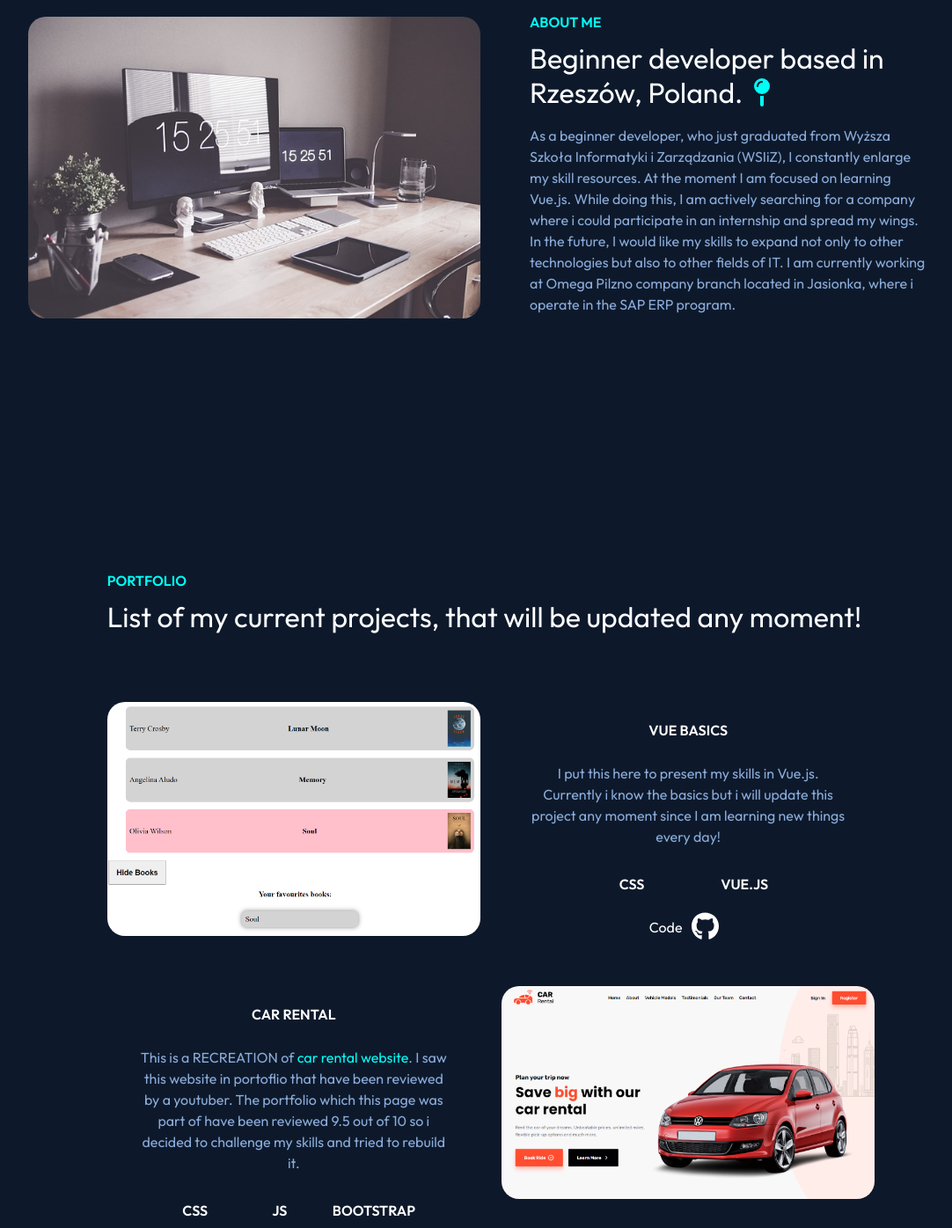
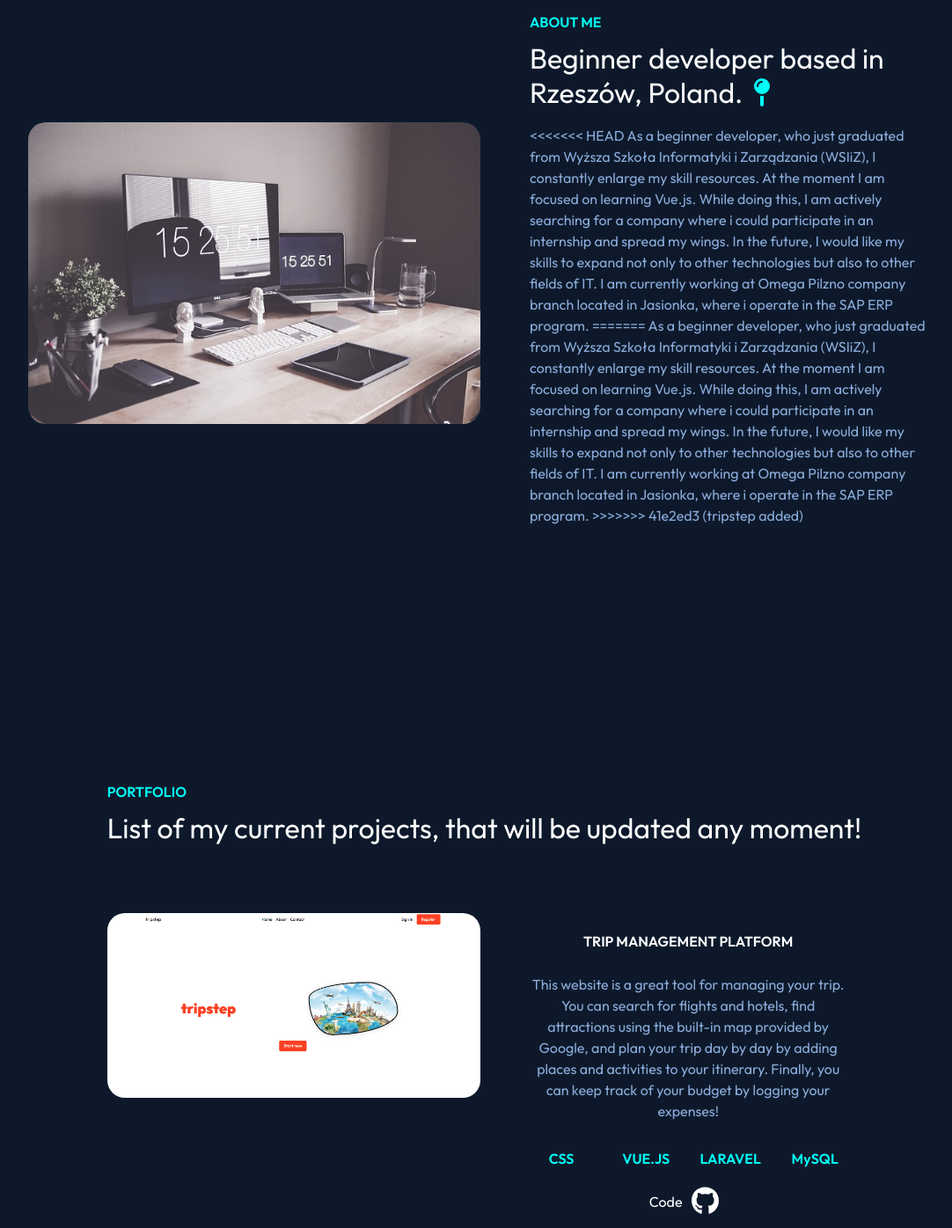
Before and after one commit to krokmichal/krokmichal.github.io, a website: page index.html in a window 1280 px wide. Shown: the part 1115-2511 px from the top of the page at 88% size, without its empty margins (82-1164 px from the left). Drawn offline with Linux system fonts and the light colour scheme.

Commit message:
tripstep added

```diff
--- a/index.html
+++ b/index.html
@@ -160,6 +160,12 @@
             <i class="fa-brands fa-linux fa-2x" alt="linux"></i>
           </div>
           <div class="col-1">
+            <i class="fa-brands fa-vuejs fa-2x"></i>
+          </div>
+          <div class="col-1">
+            <i class="fa-brands fa-laravel fa-2x"></i>
+          </div>
+          <div class="col-1">
             <i class="fa-solid fa-spinner fa-spin fa-2x"></i>
           </div>
         </div>
@@ -186,12 +192,19 @@
                 </h2>
               </div>
               <div class="col-12 about-text">
+<<<<<<< HEAD
                 As a beginner developer, who just graduated from Wyższa Szkoła Informatyki i Zarządzania (WSIiZ), I constantly enlarge my skill
                 resources. At the moment I am focused on learning Vue.js.
                 While doing this, I am actively searching for a company where i
                 could participate in an internship and spread my wings. In the
                 future, I would like my skills to expand not only to other
                 technologies but also to other fields of IT. I am currently working at Omega Pilzno company branch located in Jasionka, where i operate in the SAP ERP program.
+=======
+               As a beginner developer, who just graduated from Wyższa Szkoła Informatyki i Zarządzania (WSIiZ), I constantly enlarge my skill resources. At the moment I am focused on learning Vue.js. While doing this,
+               I am actively searching for a company where i could participate in an internship and spread my wings. In the future,
+                I would like my skills to expand not only to other technologies but also to other fields of IT.
+                 I am currently working at Omega Pilzno company branch located in Jasionka, where i operate in the SAP ERP program.
+>>>>>>> 41e2ed3 (tripstep added)
               </div>
             </div>
           </div>
@@ -210,25 +223,27 @@
         </div>
         <div class="row odd">
           <div class="col-12 col-md-5 offset-md-1 project-photo">
-            <a href="https://krokmichal.github.io/first-vue/"
-              ><img src="/images/first-vue.PNG" alt=""
+            <a href="https://tripstep.website"
+              ><img src="/images/homeBefore.png" alt=""
             /></a>
           </div>
           <div class="col-12 col-md-5 project-info">
             <div class="row">
-              <div class="col-12 project-title">VUE BASICS</div>
+              <div class="col-12 project-title">TRIP MANAGEMENT PLATFORM</div>
               <div class="col-12 project-description">
-                I put this here to present my skills in Vue.js. Currently i know
-                the basics but i will update this project any moment since I am
-                learning new things every day!
+                This website is a great tool for managing your trip. You can search for flights and hotels, find attractions using the built-in map provided by
+                Google, and plan your trip day by day by adding places and activities to your itinerary. Finally, you can keep track of your
+                budget by logging your expenses!
               </div>
-              <div class="col-4 offset-2 technologies">CSS</div>
-              <div class="col-4 technologies">VUE.JS</div>
+              <div class="col-3 technologies">CSS</div>
+              <div class="col-3 technologies">VUE.JS</div>
+              <div class="col-3 technologies">LARAVEL</div>
+              <div class="col-3 technologies">MySQL</div>
 
               <div class="col-12 project-links">
                 Code
                 <a
-                  href="https://github.com/krokmichal/PORTFOLIO/tree/main/first-vue/assets"
+                  href="https://github.com/krokmichal/frontend-tripstep"
                   ><i
                     class="fa-brands fa-github fa-2x"
                     style="margin-right: 10px"
--- a/style.css
+++ b/style.css
@@ -135,6 +135,7 @@ a {
   text-align: center;
   margin-top: 30px;
   font-weight: 600;
+  color: var(--cyan);
 }
 
 .project-links {
```
Also changed, not shown: images/homeAfter.png (added), images/homeBefore.png (added).
